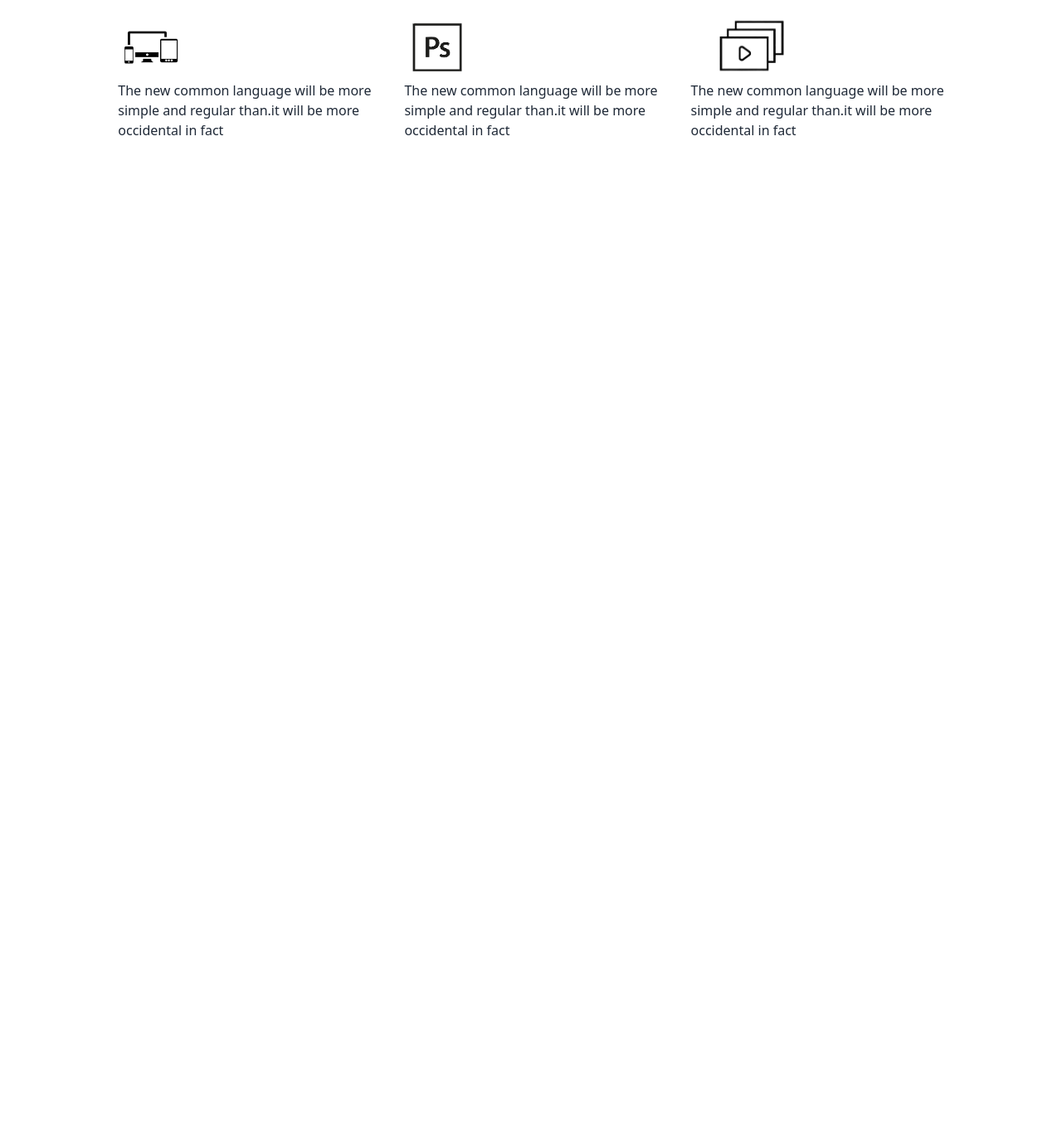
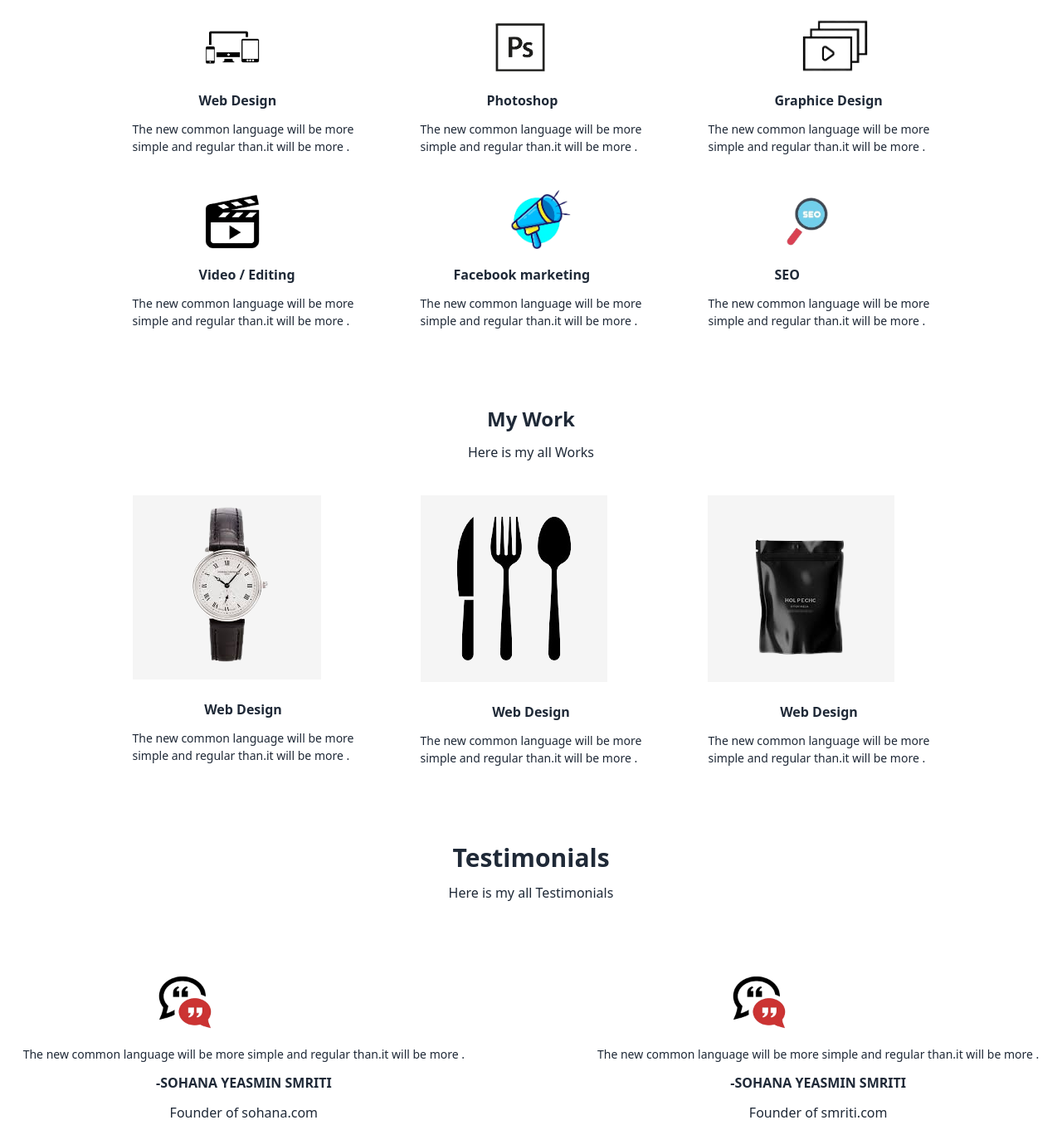
Before and after one commit to smritisys/Creative-website-design, a plain HTML site: page index.html in a window 1280 px wide. Shown: the part 1200-2556 px from the top of the page at 83% size. Before the commit the page ends 1369 px from the top, so only its background shows below. Drawn offline with nearby package versions, Linux system fonts and the light colour scheme.

Commit message:
full website done

```diff
--- a/index.html
+++ b/index.html
@@ -75,35 +75,147 @@
    </section>
                   <!-- About section end -->
                    <!-- service section start -->
-                   <!-- service section end -->
+
     <section>
        <div class="p-20 text-center">
         <h1 class="font-bold text-2xl">Our Service</h1>
         <p class="mt-3">Here is the all service that i provided</p>
        </div>
 
-    <div class="flex  justify-center gap-6">
-        <div class="flex gap-10">
+    <div class="flex  justify-center gap-10">
+        <div class="flex gap-20">
             <div>
-                <img class="h-20 w-15" src="./image/fff.png" alt="">
-                <p>The new common language will be more  <br>simple and regular than.it will be more <br> occidental in fact</p>
+                <img class="h-20 w-15 ml-20" src="./image/fff.png" alt="">
+                <h1 class="font-bold ml-20 pt-3">Web Design</h1>
+                <p class="text-[14px] text-gray pt-3">The new common language will be more  <br>simple and regular than.it will be more .</p>
             </div>
             <div>
-                <img class="h-20 w-15" src="./image/ps.png" alt="">
-                <p>The new common language will be more  <br>simple and regular than.it will be more <br> occidental in fact</p>
+                <img class="h-20 w-15 ml-20" src="./image/ps.png" alt="">
+                <h1 class="font-bold ml-20 pt-3">Photoshop</h1>
+                <p class="text-[14px] text-gray pt-3">The new common language will be more  <br>simple and regular than.it will be more .</p>
             </div>
             <div>
-                <img class="h-20 w-15" src="./image/gp.png" alt="">
-                <p>The new common language will be more  <br>simple and regular than.it will be more <br> occidental in fact</p>
+                <img class="h-20 w-15 ml-20" src="./image/gp.png" alt="">
+                <h1 class="font-bold ml-20 pt-3">Graphice Design</h1>
+                <p class="text-[14px] text-gray pt-3">The new common language will be more  <br>simple and regular than.it will be more .</p>
             </div>
 
            </div>
 
     </div>
+    <div class="flex  justify-center gap-10 p-10">
+      <div class="flex gap-20">
+          <div>
+              <img class="h-20 w-15 ml-20" src="./image/videeo.png" alt="">
+              <h1 class="font-bold ml-20 pt-3">Video / Editing</h1>
+              <p class="text-[14px] text-gray pt-3 ">The new common language will be more  <br>simple and regular than.it will be more .</p>
+          </div>
+          <div>
+              <img class="h-20 w-15 ml-20" src="./image/fbm.png" alt="">
+              <h1 class="font-bold ml-10 pt-3">Facebook marketing</h1>
+              <p class="text-[14px] text-gray pt-3">The new common language will be more  <br>simple and regular than.it will be more .</p>
+          </div>
+          <div>
+              <img class="h-20 w-15 ml-20" src="./image/download-removebg-preview (1).png" alt="">
+              <h1 class="font-bold ml-20 pt-3">SEO</h1>
+              <p class="text-[14px] text-gray pt-3">The new common language will be more  <br>simple and regular than.it will be more .</p>
+          </div>
+
+         </div>
+
+  </div>
     </section>
+              <!-- service section end -->
+               <!-- work section start-->
+   <section>
+    <div class="text-center p-10">
+      <h1 class="font-bold text-2xl p-3">My Work</h1>
+      <p>Here is my all Works
+    </div>
+
+     <div class="flex justify-center gap-20">
+      <div>
+        <img class="bg-neutral-100" src="./image/watch.png" alt="">
+        <h1 class="font-bold text-center mt-6">Web Design</h1>
+        <p class="text-[14px] text-gray pt-3">The new common language will be more  <br>simple and regular than.it will be more .</p>
+      </div>
+      <div>
+        <img class="bg-neutral-100" src="./image/nife.png" alt="">
+        <h1 class="font-bold text-center mt-6">Web Design</h1>
+        <p class="text-[14px] text-gray pt-3">The new common language will be more  <br>simple and regular than.it will be more .</p>
+      </div>
+      <div>
+        <img class="bg-neutral-100" src="./image/hot.png" alt="">
+        <h1 class="font-bold text-center mt-6">Web Design</h1>
+        <p class="text-[14px] text-gray pt-3">The new common language will be more  <br>simple and regular than.it will be more .</p>
+      </div>
+     </div>
+   </section>
+
+                <!-- work section end -->
+                  <!-- testmonial section start-->
+    <section>
+      <div class="text-center p-20">
+        <h1 class="font-bold text-3xl p-3">Testimonials</h1>
+        <p>Here is my all Testimonials</p>
+      </div>
+      <div class="flex justify-center gap-40">
+        <div >
+          <img class="h-20 w-15 ml-40"  src="./image/testimonial.png" alt="">
+          <p class="text-[14px] text-gray pt-3">The new common language will be more  simple and regular than.it will be more .</p>
+          <p class="font-bold p-3 text-center">-SOHANA YEASMIN SMRITI</p>
+          <P class="text-center" >Founder of sohana.com</P>
+        </div>
+        <div>
+          <img class="h-20 w-15 ml-40" src="./image/testimonial.png" alt="">
+          <p class="text-[14px] text-gray pt-3">The new common language will be more  simple and regular than.it will be more .</p>
+          <p class="font-bold p-3 text-center">-SOHANA YEASMIN SMRITI</p>
+          <P class="text-center">Founder of smriti.com</P>
+        </div>
+      </div>
+    </section>
+                    <!-- testmonial section end-->
+
+                </main>
+
+              <!-- last section  -->
+  <footer>
+        <h1 class="p-10 text-center font-bold text-5xl">Contact With Me</h1>
 
 
+          <div class="text-center ml-[450px]">
+            <div class="card bg-base-100  max-w-sm shrink-0 shadow-2xl text-center">
+              <form class="card-body">
+                <div class="form-control">
+                  <label class="label">
+                    <span class="label-text">Name</span>
+                  </label>
+                  <input type="Name" placeholder="name" class="input input-bordered" required />
+                  <label class="label">
+                    <span class="label-text">Email</span>
+                  </label>
+                  <input type="email" placeholder="email" class="input input-bordered" required />
+                </div>
+                <div class="form-control">
+                  <label class="label">
+                    <span class="label-text">Password</span>
+                  </label>
+                  <input type="password" placeholder="password" class="input input-bordered" required />
+                  <label class="label">
+                    <a href="#" class="label-text-alt link link-hover">Forgot password?</a>
+                  </label>
+                </div>
+                <div class="form-control mt-6">
+                  <button class="btn btn-primary">Login</button>
+                </div>
 
-                </main>
+              </form>
+            </div>
+          </div>
+        </div>
+          </div>
+            </footer>
+
+
 </body>
 </html>
```
Also changed, not shown: image/bag.png (added), image/download-removebg-preview (1).png (added), image/hot.png (added), image/nife.png (added), image/testimonial.png (added), image/watch.png (added).
